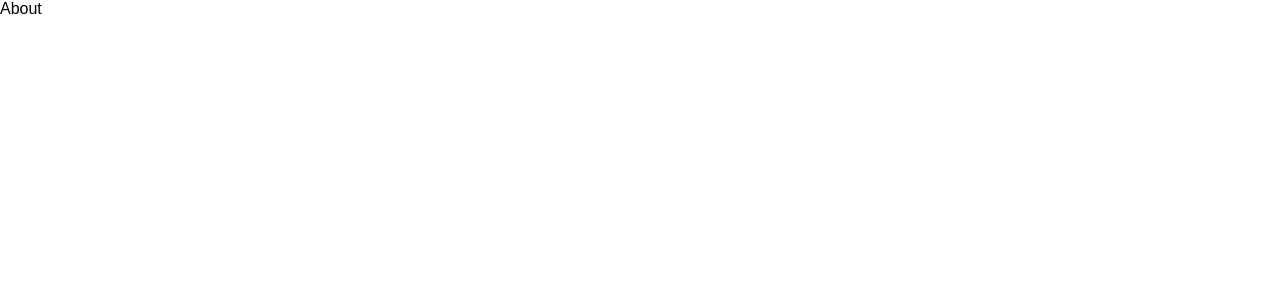
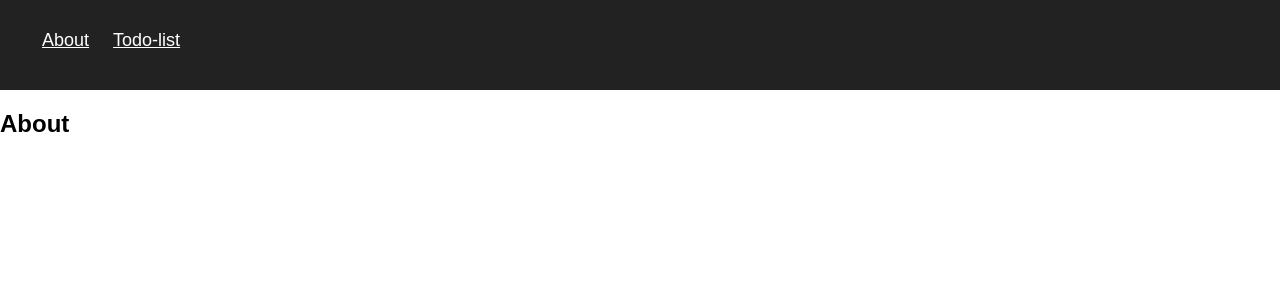
Before and after one commit to vancass/techladies-test, a React (Create React App) app in the folder client/: page / in a window 1280 px wide. Shown: the top 300 px of the page. Built offline with nearby package versions, Linux system fonts and the light colour scheme.

Commit message:
working on separating done and not done

```diff
--- a/client/src/components/About.jsx
+++ b/client/src/components/About.jsx
@@ -3,7 +3,9 @@ import React, {Component} from 'react';
 class About extends Component{
     render(){
         return(
-            <div>About</div>
+            <div className="About">
+                <h2>About</h2>
+            </div>
         );
     }
 }
--- a/client/src/components/App.css
+++ b/client/src/components/App.css
@@ -1,6 +1,51 @@
 .App-header {
   background-color: #222;
   height: 30px;
-  padding: 20px;
+  padding: 30px;
   color: white;
 }
+
+.App-header a{
+  color: white;
+  text-align: center;
+  padding: 12px;
+  font-size: 18px;
+}
+
+.App-header a:hover{
+  background-color: teal;
+  color: white;
+}
+
+/* nav{
+  margin: 50px;
+} */
+
+/* ul {
+  overflow: auto;
+  list-style-type: none;
+}
+
+li{
+  height: 25px;
+  float: left;
+  margin-right: 0px;
+  border-right: 1px solid #aaa;
+  padding : 0 20px;
+}
+
+li a{
+  text-decoration: none;
+  color: #ccc;
+  font: 25px/1 Helvetica, Verdana, sans-serif;
+  text-transform: uppercase;
+}
+
+li a:hover{
+  color: #666;
+}
+
+li.active a{
+  font-weight: bold;
+  color: #333;
+} */
--- a/client/src/components/App.jsx
+++ b/client/src/components/App.jsx
@@ -24,15 +24,13 @@ class App extends Component {
 
   render() {
     return (
-      <Routes/>
-
-      // <div className="App">
-      //   <header className="App-header">
-      //     <div className="App-about">About</div>
-      //     <div className="App-todo">Todo-list</div>
-      //   </header>
-      //   <TodoAppList/>
-      // </div>
+      <div className="App">
+          <nav className="App-header">
+            <a className="App-about" href="/about">About</a>
+            <a className="App-todo" href="/todo">Todo-list</a>
+          </nav>
+        <Routes/>
+      </div>
     );
   }
 }
--- a/client/src/components/Todo.css
+++ b/client/src/components/Todo.css
@@ -0,0 +1,15 @@
+.Todo-delete{
+    display: inline-block;
+    margin-left : 50px;
+    cursor: pointer;
+}
+
+.Todo-entry-done{
+    display: inline-block;
+    text-decoration: line-through;
+}
+
+.Todo-entry-notdone{
+    display : inline-block;
+
+}
--- a/client/src/components/Todo.jsx
+++ b/client/src/components/Todo.jsx
@@ -4,20 +4,34 @@ import './Todo.css';
 class Todo extends Component{
     constructor(props){
         super(props);
+        this.state = {done: false};
         this.removeTodo = this.removeTodo.bind(this);
+        this.checkboxChanged = this.checkboxChanged.bind(this);
     }
 
     removeTodo(){
         this.props.removeTodo(this.props.entry);
     }
 
+    checkboxChanged(event){
+        if (event.target.checked){
+            this.setState({done: true});
+            this.props.check(this.props.entry);
+        }else{
+            this.setState({done: false});
+            this.props.uncheck(this.props.entry);
+        }
+    }
+
     render(){
+        let todo_entry_class = this.state.done ? "Todo-entry-done" : "Todo-entry-notdone";
+
         return(
             <ul>
                 <li className="Todo">
-                    {this.props.entry}
-                    <br/>
-                    <button onClick={this.removeTodo}>Delete</button>
+                    <input type="checkbox" onChange={this.checkboxChanged}/>
+                    <div className={todo_entry_class}>{this.props.entry}</div>
+                    <div className="Todo-delete" onClick={this.removeTodo}>X</div>
                 </li>
             </ul>
         );
--- a/client/src/components/TodoAppList.css
+++ b/client/src/components/TodoAppList.css
@@ -0,0 +1,3 @@
+.TodoAppList{
+    margin-top: 10px;
+}
--- a/client/src/components/TodoAppList.jsx
+++ b/client/src/components/TodoAppList.jsx
@@ -6,7 +6,7 @@ import AddEntry from './AddEntry.jsx';
 class TodoAppList extends Component{
     constructor(props){
         super(props);
-        this.state={todo: ['test to-do', 'todo2']};
+        this.state={todo_notdone: ['test to-do', 'todo2'], todo_done: ['done1','don2']};
         this.addTodo = this.addTodo.bind(this);
         this.removeTodo = this.removeTodo.bind(this);
     }
@@ -25,10 +25,16 @@ class TodoAppList extends Component{
 
     renderList(){
         return(
-            this.state.todo.map(name=>(
-                <Todo key={name} entry={name} removeTodo={this.removeTodo}/>
+            this.state.map(name=>(
+                name.map(name2=>(
+                    <Todo key={name2} entry={name2} removeTodo={this.removeTodo}/>
+                )
             ))
-        );
+        ));
+    }
+
+    checked(){
+
     }
 
     render(){
```
Also changed, not shown: client/package.json (line endings or trailing spaces), 2 other files (tests, documents, lock files or other folders).
